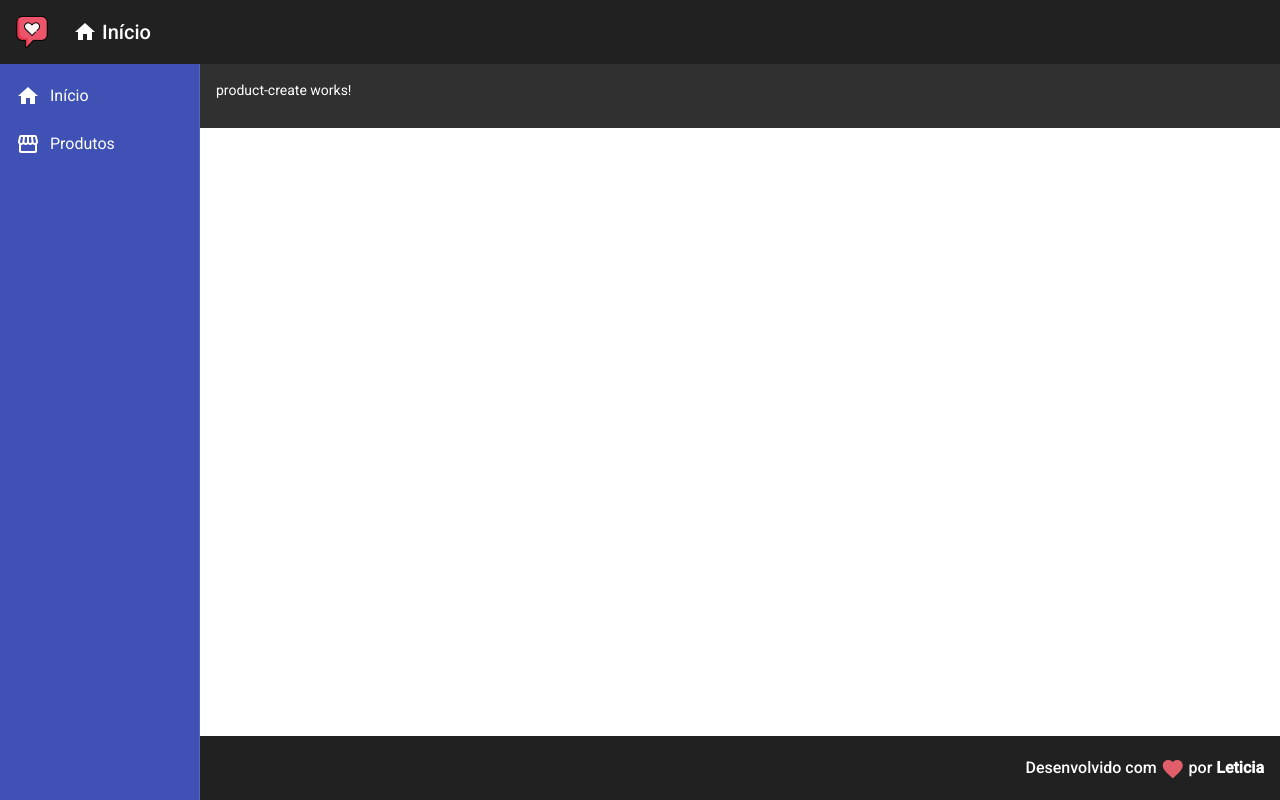
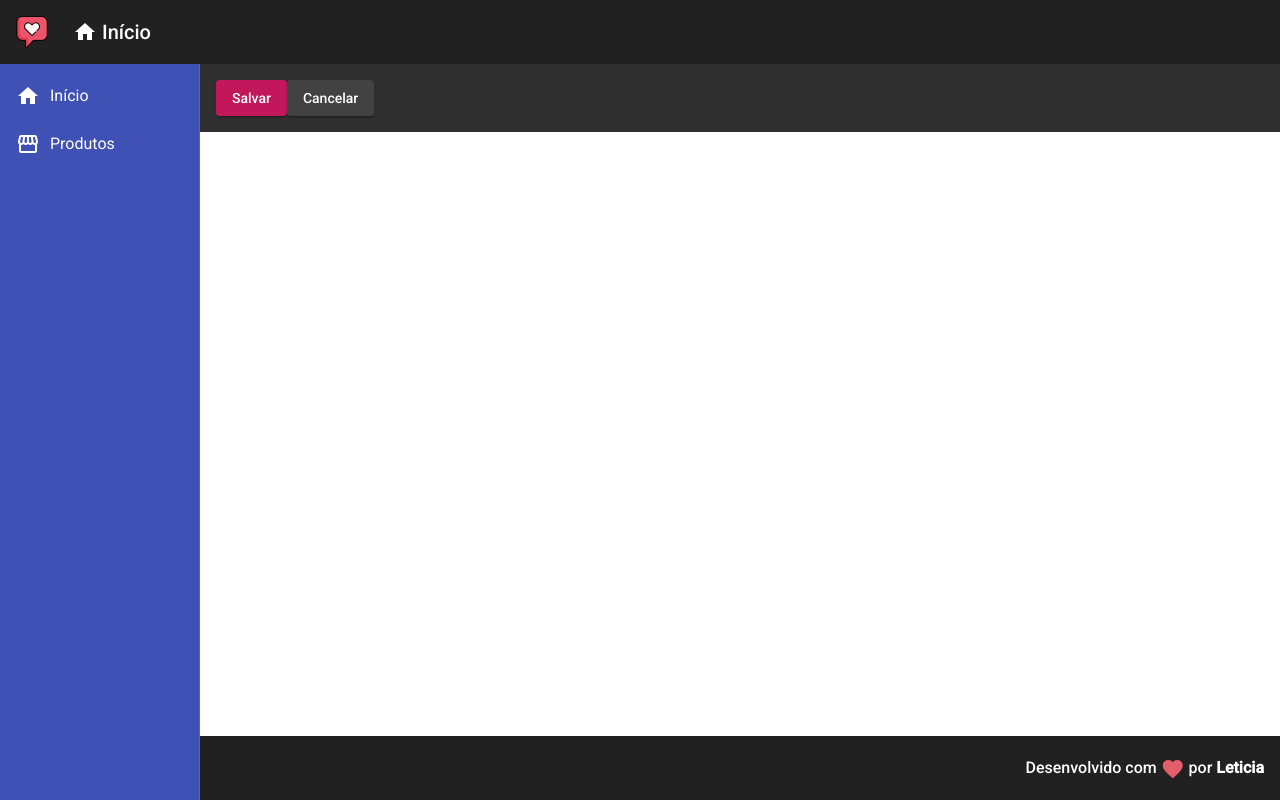
Before and after one commit to leticiacamposs2/angular-crud, an Angular app in the folder frontend/: page /products/create in a window 1280 px wide. Built offline with nearby package versions, Linux system fonts and the light colour scheme.

Commit message:
Produto Service

```diff
--- a/frontend/src/app/components/product/product-create/product-create.component.html
+++ b/frontend/src/app/components/product/product-create/product-create.component.html
@@ -1 +1,10 @@
-<p>product-create works!</p>
+<button mat-raised-button
+    (click)="createProduct()"
+    color="primary">
+    Salvar
+</button>
+
+<button mat-raised-button
+    (click)="cancel()">
+    Cancelar
+</button>
--- a/frontend/src/app/components/product/product-create/product-create.component.ts
+++ b/frontend/src/app/components/product/product-create/product-create.component.ts
@@ -1,15 +1,25 @@
-import { Component, OnInit } from '@angular/core';
+import { ProductService } from './../product.service';
+import { Router } from '@angular/router';
+import { Component } from '@angular/core';
 
 @Component({
   selector: 'app-product-create',
   templateUrl: './product-create.component.html',
   styleUrls: ['./product-create.component.css']
 })
-export class ProductCreateComponent implements OnInit {
+export class ProductCreateComponent {
 
-  constructor() { }
+  constructor(
+    private router: Router,
+    private productService: ProductService
+    ) { }
 
-  ngOnInit(): void {
+  createProduct() {
+    this.productService.showMessage('Produto Criado');
+  }
+
+  cancel() {
+    this.router.navigate(['/products']);
   }
 
 }
--- /dev/null
+++ b/frontend/src/app/components/product/product.model.ts
@@ -0,0 +1,5 @@
+export interface Product {
+    id?: number;
+    name: string;
+    price: number;
+}
--- /dev/null
+++ b/frontend/src/app/components/product/product.service.ts
@@ -0,0 +1,18 @@
+import { Injectable } from '@angular/core';
+import { MatSnackBar } from '@angular/material/snack-bar';
+
+@Injectable({
+  providedIn: 'root'
+})
+export class ProductService {
+
+  constructor(private snackBar: MatSnackBar) { }
+
+  showMessage(msg: string): void {
+    this.snackBar.open(msg, 'X', {
+      duration: 3000,
+      horizontalPosition: 'right',
+      verticalPosition: 'top'
+    })
+  }
+}
```
Also changed, not shown: frontend/src/app/app.module.ts (+6 -2 lines).
